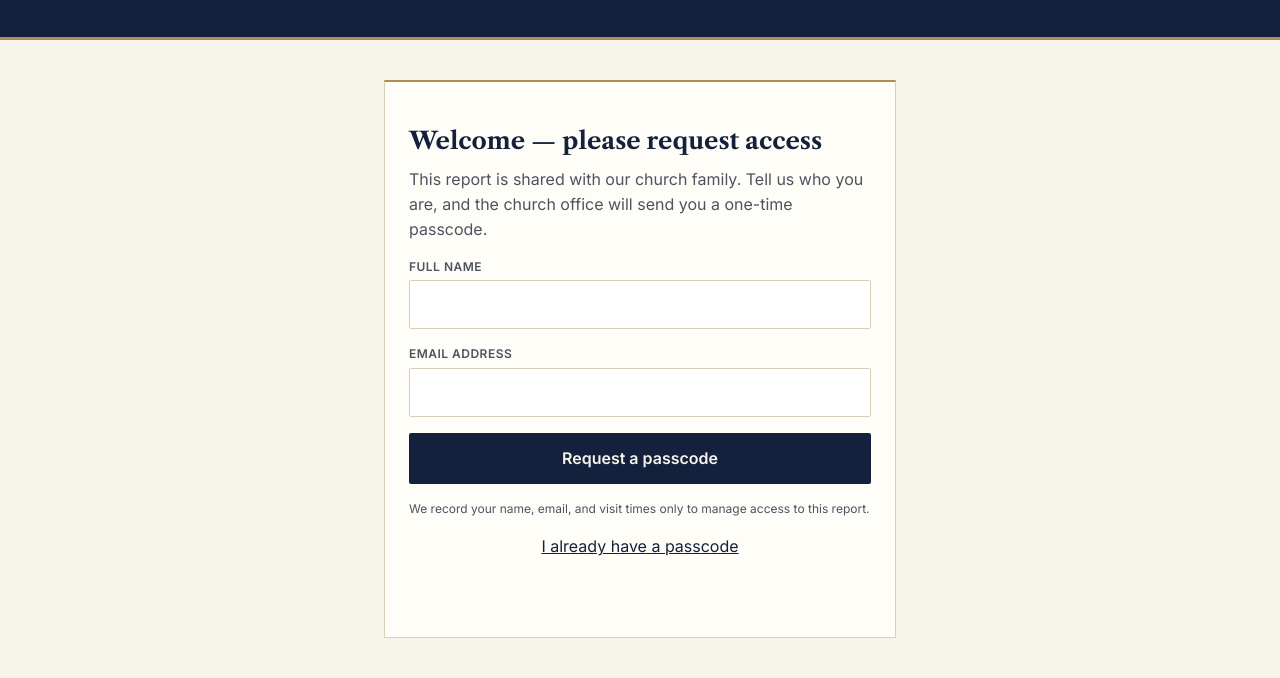
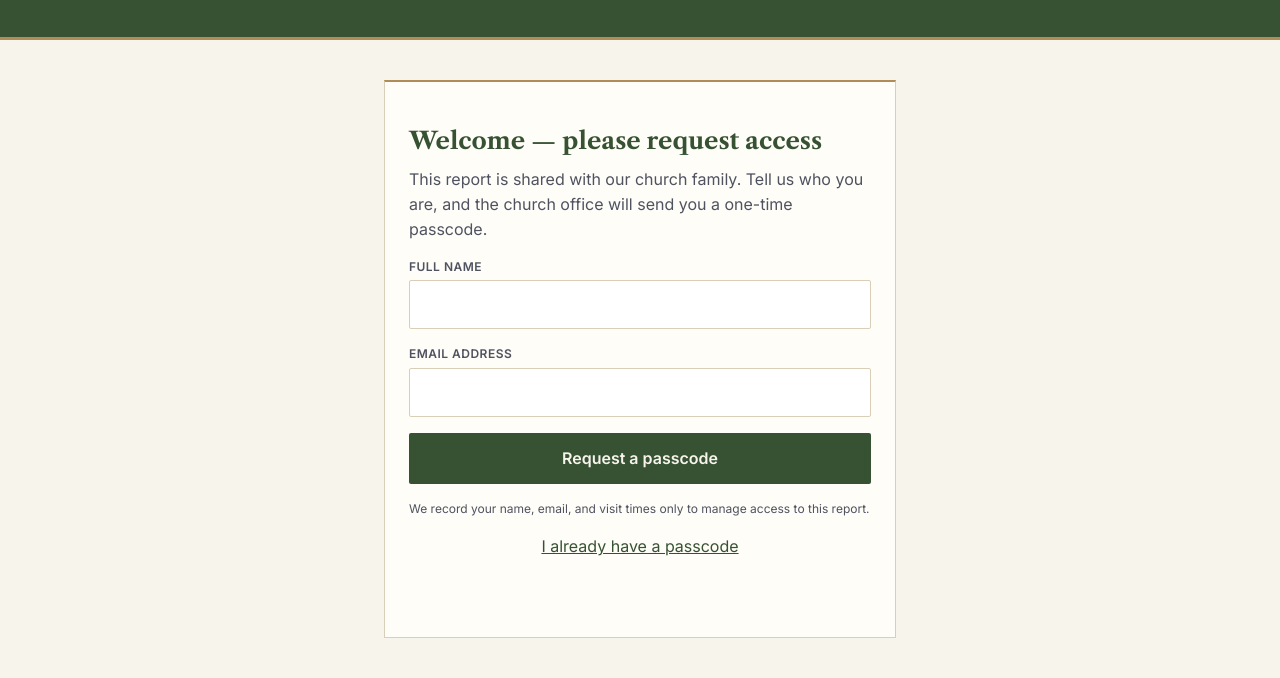
Before and after one commit to rlccphil/finance-dashboard, a plain HTML site: page index.html in a window 1280 px wide. Shown: the part 251-929 px from the top of the page. Drawn offline with nearby package versions, Linux system fonts and the light colour scheme.

Commit message:
Add files via upload

```diff
--- a/index.html
+++ b/index.html
@@ -39,20 +39,20 @@
       --outline-variant: #d9cfb8;
 
       /* Accents */
-      --primary: #14213d;
+      --primary: #365233;
       --on-primary: #f7f4ec;
-      --primary-container: #e3e6ee;
-      --on-primary-container: #14213d;
+      --primary-container: #e4eadf;
+      --on-primary-container: #365233;
       --secondary: #2d5a4a;
       --tertiary: #8a6a35;
       --error: #9b2c2c;
       --on-error: #f7f4ec;
 
       /* Data series, in order of use */
-      --data-1: #14213d;
+      --data-1: #365233;
       --data-2: #8a6a35;
-      --data-3: #2d5a4a;
-      --data-4: #5b7aa0;
+      --data-3: #5b7aa0;
+      --data-4: #3f8a88;
       --data-context: #c2bba9;
 
       /* Fonts */
@@ -69,7 +69,7 @@
       --brass-rule: 2px solid var(--outline);
       --hairline: 1px solid var(--outline-variant);
       --leaf-underline: 0 1px 0 var(--outline-variant);
-      --brass-on-navy: color-mix(in srgb, var(--outline) 75%, var(--on-primary));
+      --brass-on-navy: color-mix(in srgb, var(--outline) 45%, var(--on-primary));
       --lede-on-navy: color-mix(in srgb, var(--on-primary) 78%, var(--primary));
       --primary-hover: color-mix(in srgb, var(--primary) 88%, var(--on-surface));
       --positive-bg: color-mix(in srgb, var(--secondary) 10%, var(--surface-container-low));
```
